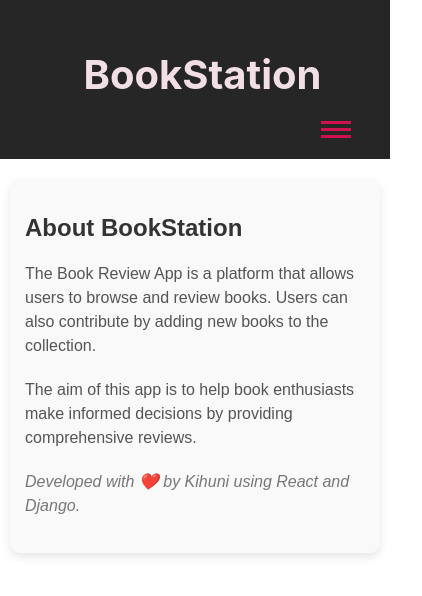
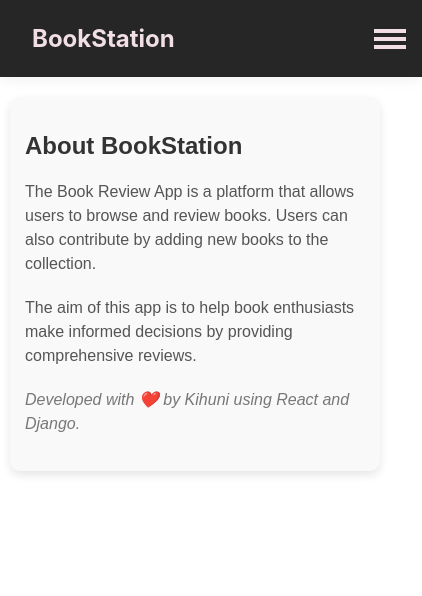
Before and after one commit to kihuni/BookReviewApp, a React (Create React App) app in the folder bookreview-frontend/: page /about in a window 390 px wide. Shown: the top 596 px of the page, 422 px wide, since content can reach past the window. Built offline with nearby package versions, Linux system fonts and the light colour scheme.

Commit message:
modified books components

```diff
--- a/bookreview-frontend/src/App.js
+++ b/bookreview-frontend/src/App.js
@@ -9,7 +9,7 @@
 import Login from './components/Login';
 import UserProfile from './components/UserProfile';
 import Register from './components/Register';
-import NavBar from './components/NavBar'; // Import the NavBar component
+import NavBar from './components/NavBar';
 import axios from 'axios';
 
 function App() {
@@ -24,8 +24,7 @@
         }
     }, [menuActive]);
 
-    useEffect(() => {
-        async function fetchUserProfile() {
+    const fetchUserProfile = async () => {
         const token = localStorage.getItem('token');
         if (token) {
             const config = {
@@ -40,6 +39,7 @@
         }
     }
 
+    useEffect(() => {
         fetchUserProfile();
     }, []);
 
@@ -55,7 +55,7 @@
                         <Route path="/books/:id" element={<BookDetail />} />
                         <Route path="/about" element={<About />} />
                         <Route path="/register" element={<Register />} />
-                        <Route path="/login" element={<Login />} />
+                        <Route path="/login" element={<Login fetchUserProfile={fetchUserProfile} setUser={setUser} />} />
                         <Route path="/user-profile" element={<UserProfile />} />
                     </Routes>
                 </main>
--- a/bookreview-frontend/src/components/Login.js
+++ b/bookreview-frontend/src/components/Login.js
@@ -3,7 +3,7 @@
 import '../style.css';
 import { useNavigate } from 'react-router-dom';
 
-const Login = ({ fetchUserProfile }) => {   // Added fetchUserProfile as a prop
+const Login = ({ fetchUserProfile, setUser }) => {
     const [username, setUsername] = useState("");
     const [password, setPassword] = useState("");
     const [error, setError] = useState(null);
@@ -19,11 +19,9 @@
                 password
             });
 
-            localStorage.setItem('token', response.data.token); // The token is saved to local storage
-
-            fetchUserProfile();  // Call fetchUserProfile function upon successful login
-
-            navigate('/user-profile');
+            localStorage.setItem('token', response.data.token); // Save the token to local storage
+            await fetchUserProfile();  // Fetch the user profile
+            navigate('/user-profile'); // Navigate to the user profile page
         } catch (err) {
             setError("Invalid credentials. Please try again.");
         }
--- a/bookreview-frontend/src/style.css
+++ b/bookreview-frontend/src/style.css
@@ -7,107 +7,98 @@
  }
  /*------------ Nav bar-------*/
 
- .header {
-    padding: 5% 10%;
-    background-color: #262626;
+ .container {
+    width: 100%;
+    padding: 1rem;
+    background-color: #262626; /* dark background color for the navbar */
+    box-shadow: 0 4px 12px rgba(0, 0, 0, 0.05); /* subtle shadow for depth */
+}
+
+.header {
+    max-width: 1200px;
+    margin: 0 auto; /* centers the content in the middle of the page */
+    display: flex;
+    align-items: center;
+    justify-content: space-between;
 }
 
 nav {
     display: flex;
     align-items: center;
     justify-content: space-between;
-    flex-wrap: wrap;
-    margin-top: 30px;
+    width: 100%;
 }
 
-nav .home {
-    font-weight: bold;
-    font-size: 40px;
+.link {
+    color: #f1dfe5; /* a light color against the dark navbar */
+    margin-left: 1rem;
     text-decoration: none;
-    color: #f1dfe5;
-    margin-left: 15px;
-}
-
-ul {
-    display: flex;
-    align-items: center;
-    margin-right: 20px;
-    padding: 0;
-}
-
-nav ul a.link {
-    margin-right: 10px;
-    text-decoration: none;
-    font-size: 20px;
-    color: #f1dfe5;
     position: relative;
-    padding: 5px 10px;
     transition: color 0.3s;
 }
 
-nav ul a.link:hover {
-    color: #c098a4;
+.link:hover {
+    color: #c098a4; /* slightly darker shade on hover */
 }
 
-nav ul a.link::after {
-    content: '';
-    width: 0%;
-    height: 3px;
-    background: #c098a4;
-    position: absolute;
-    left: 0;
-    bottom: -6px;
-    transition: 0.5s;
+.link.home {
+    font-weight: bold;
+    font-size: 1.5rem;
 }
 
-nav ul a.link:hover::after {
-    width: 100%;
+.hamburger {
+    display: none; /* by default, it should be hidden */
+    flex-direction: column;
+    gap: 0.25rem; /* space between the lines */
+    cursor: pointer;
 }
 
-/* Mobile Styles */
-@media only screen and (max-width: 768px) {
-    nav {
-        flex-direction: column;
-    }
+.hamburger div {
+    width: 2rem;
+    height: 0.25rem;
+    background-color: #f1dfe5;
+}
 
-    nav .home {
-        margin-bottom: 20px;
+.link.user-info {
+    margin-left: 1rem;
+    padding: 0.5rem 1rem;
+    background: rgba(255, 255, 255, 0.08);
+    border-radius: 8px;
+}
+
+.link.logout {
+    background-color: #c098a4;
+    color: #fff;
+    border: none;
+    cursor: pointer;
+    padding: 0.5rem 1rem;
+    border-radius: 8px;
+    transition: background-color 0.3s;
+}
+
+.link.logout:hover {
+    background-color: #a57383; /* slightly darker shade on hover */
+}
+
+@media screen and (max-width: 768px) {
+    .hamburger {
+        display: flex; /* show the hamburger menu on smaller screens */
     }
 
     ul {
+        display: none; /* hide the menu on mobile by default */
         flex-direction: column;
-        align-items: flex-start;
-        margin: 0;
-        width: 100%;
-        display: none;
-    }
-    body.menu-active ul {
-        display: flex;
+        position: absolute;
+        top: 3.5rem; /* height of the navbar */
+        right: 1rem;
+        background-color: #262626;
+        border-radius: 8px;
+        box-shadow: 0 4px 12px rgba(0, 0, 0, 0.1);
     }
 
-    nav ul a.link {
-        margin-right: 0;
-        margin-bottom: 10px;
-        width: 100%;
-        text-align: left;
-    }
-
-    .hamburger {
-        display: flex;
-        flex-direction: column;
-        cursor: pointer;
-        margin-left: auto;
-    }
-
-    .hamburger div {
-        width: 30px;
-        height: 3px;
-        background-color: #cf124e;
-        margin: 2px 0;
-    }
-
-    body.menu-active ul {
-        display: flex;
+    .link {
+        display: block; /* make the links stack vertically */
+        margin: 0.5rem 1rem;
     }
 }
 
```
Also changed, not shown: 2 other files (tests, documents, lock files or other folders). Lines whose indentation alone changed are shown as unchanged.
